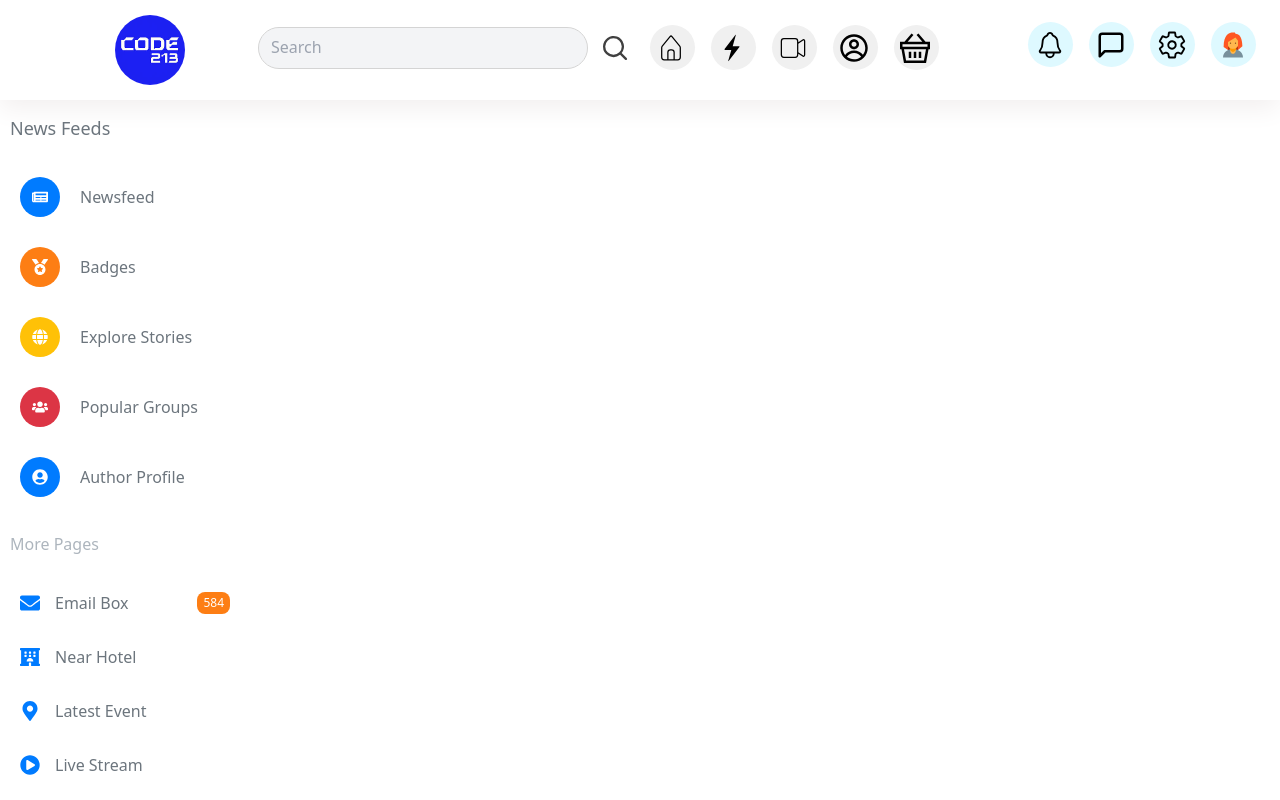
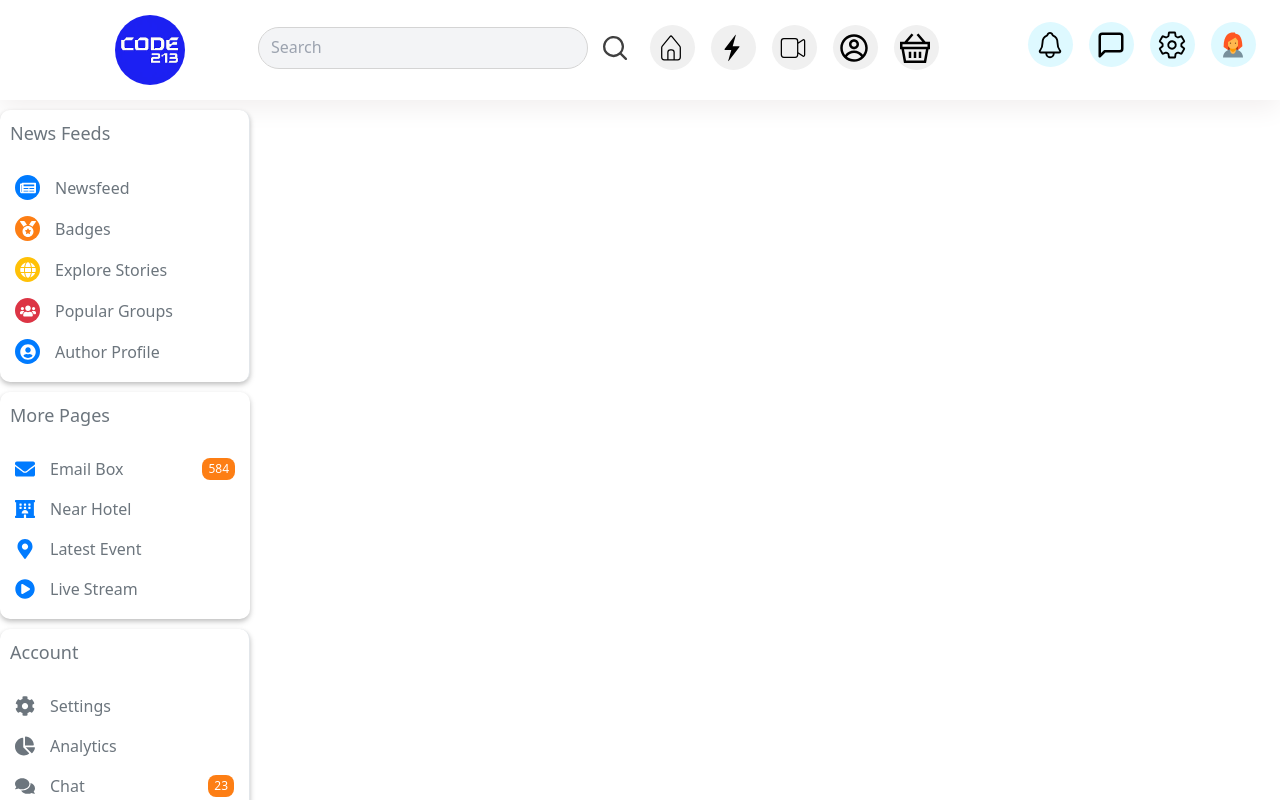
Before and after one commit to Nesrinels/code213, a React (Create React App) app: page / in a window 1280 px wide. Shown: the top 800 px of the page. Built offline with nearby package versions, Linux system fonts and the light colour scheme.

Commit message:
hiiiiiiiiiiiiiiii

```diff
--- a/src/App.js
+++ b/src/App.js
@@ -1,7 +1,6 @@
 
 import './App.css';
 import Header from './component/header/Header';
-import Feed from './component/feed/Feed';
 import Sidebarleft from './component/Sidebarleft/Sidebarleft';
 import Container from './Container/Container';
 
--- a/src/component/Sidebarleft/Component_left/Account.js
+++ b/src/component/Sidebarleft/Component_left/Account.js
@@ -3,32 +3,42 @@ import styled from 'styled-components';
 import { FaCog, FaChartPie, FaComments } from 'react-icons/fa';
 
 const SidebarContainer = styled.div`
+ margin-top: 10px;
+ margin-bottom:10px;
   display: flex;
   flex-direction: column;
   padding: 10px;
   width: 250px;
   background-color: #fff; /* White background */
   border-right: 1px solid #e2e6ea; /* Light border on the right */
+  box-shadow: 0px 3px 6px 0px rgba(0, 0, 0, 0.15), 0px 2px 4px 0px rgba(0, 0, 0, 0.12);
+  border-radius: 10px;
+
 `;
 
 const SidebarTitle = styled.div`
-  font-size: 12px; /* Smaller font size */
-  color: #adb5bd; /* Light gray color */
+  font-size: 18px; /* Smaller font size */
+  color: #6c757d; /* Light gray color */
   margin-bottom: 20px;
   font-weight: normal;
   text-align: left; /* Align text to the left */
+
+
+
+
 `;
 
 const SidebarItem = styled.div`
   display: flex;
   align-items: center;
-  padding: 10px;
-  margin: 5px 0;
+  padding: 5px;
+  margin: 3px 0;
   cursor: pointer;
-  border-radius: 8px; /* Slightly rounded corners */
+  border-radius:8px; /* Slightly rounded corners */
   &:hover {
-    background-color: #f8f9fa; /* Light gray background on hover */
+    background-color: #e2e6ea; /* Light gray background on hover */
   }
+
 `;
 
 const IconWrapper = styled.div`
@@ -44,17 +54,12 @@ const Label = styled.span`
 `;
 
 const Notification = styled.div`
-  background-color: #fd7e14; /* Orange background for the notification */
-  color: white;
-  font-size: 12px;
-  padding: 2px 6px;
-  border-radius: 50%; /* Circular shape */
-  margin-left: auto;
-  display: flex;
-  align-items: center;
-  justify-content: center;
-  width: 20px;
-  height: 20px; /* Fixed size for the notification badge */
+    background-color: #fd7e14;
+    color: white;
+    font-size: 12px;
+    padding: 2px 6px;
+    border-radius: 8px;
+    margin-left: auto;
 `;
 
 const Account = () => {
--- a/src/component/Sidebarleft/Component_left/Morepage.js
+++ b/src/component/Sidebarleft/Component_left/Morepage.js
@@ -3,27 +3,33 @@ import styled from 'styled-components';
 import { FaEnvelope, FaHotel, FaMapMarkerAlt, FaPlayCircle } from 'react-icons/fa';
 
 const SidebarContainer = styled.div`
+ margin-top: 10px;
+ margin-bottom:10px;
   display: flex;
   flex-direction: column;
   padding: 10px;
   width: 250px;
+  box-shadow: 0px 3px 6px 0px rgba(0, 0, 0, 0.15), 0px 2px 4px 0px rgba(0, 0, 0, 0.12);
+  border-radius: 10px;
+  margin-bottom: 12px;
 
 `;
 const SidebarTitle = styled.h3`
-  font-size: 16px;
-  color: #adb5bd; /* Light gray for the title */
+  font-size: 18px;
+  color: #6c757d;  /* Light gray for the title */
   margin-bottom: 20px;
+
 `;
 
 const SidebarItem = styled.div`
   display: flex;
   align-items: center;
-  padding: 10px;
-  margin: 5px 0;
+  padding: 5px;
+  margin: 3px 0;
   cursor: pointer;
-  border-radius: 12px;
+  border-radius:8px;
   &:hover {
-
+    background-color: #e2e6ea; /* Light gray background on hover */
   }
 `;
 
--- a/src/component/Sidebarleft/Component_left/Newfeeds.js
+++ b/src/component/Sidebarleft/Component_left/Newfeeds.js
@@ -3,10 +3,17 @@ import styled from 'styled-components';
 import { FaNewspaper, FaMedal, FaGlobe, FaUsers, FaUserCircle } from 'react-icons/fa';
 
 const SidebarContainer = styled.div`
+
+  margin-top: 10px;
+ margin-bottom:10px;
   display: flex;
   flex-direction: column;
   padding: 10px;
   width: 250px;
+  background-color: #fff; /* White background */
+  border-right: 1px solid #e2e6ea; /* Light border on the right */
+  box-shadow: 0px 3px 6px 0px rgba(0, 0, 0, 0.15), 0px 2px 4px 0px rgba(0, 0, 0, 0.12);
+  border-radius: 10px;
 
 `;
 
@@ -19,24 +26,28 @@ const SidebarTitle = styled.h3`
 const SidebarItem = styled.div`
   display: flex;
   align-items: center;
-  padding: 10px;
-  margin: 5px 0;
+  padding: 5px;
+  margin: 3px 0;
   cursor: pointer;
-  border-radius: 12px; /* Border radius for rounded corners */
+  border-radius:8px; /* Border radius for rounded corners */
   &:hover {
     background-color: #e2e6ea;
   }
+
+
+
 `;
 
 const IconWrapper = styled.div`
-  width: 40px;
-  height: 40px;
+
+  width: 25px;
+  height: 25px;
   display: flex;
   align-items: center;
   justify-content: center;
   border-radius: 50%;  /* Makes the icon background circular */
   color: white;
-  margin-right: 20px; /* Space between icon and text */
+  margin-right: 15px; /* Space between icon and text */
 
   /* Custom colors for each icon based on the image you provided */
   &.newsfeed {
```
Also changed, not shown: src/Container/Container.css (line endings or trailing spaces).
